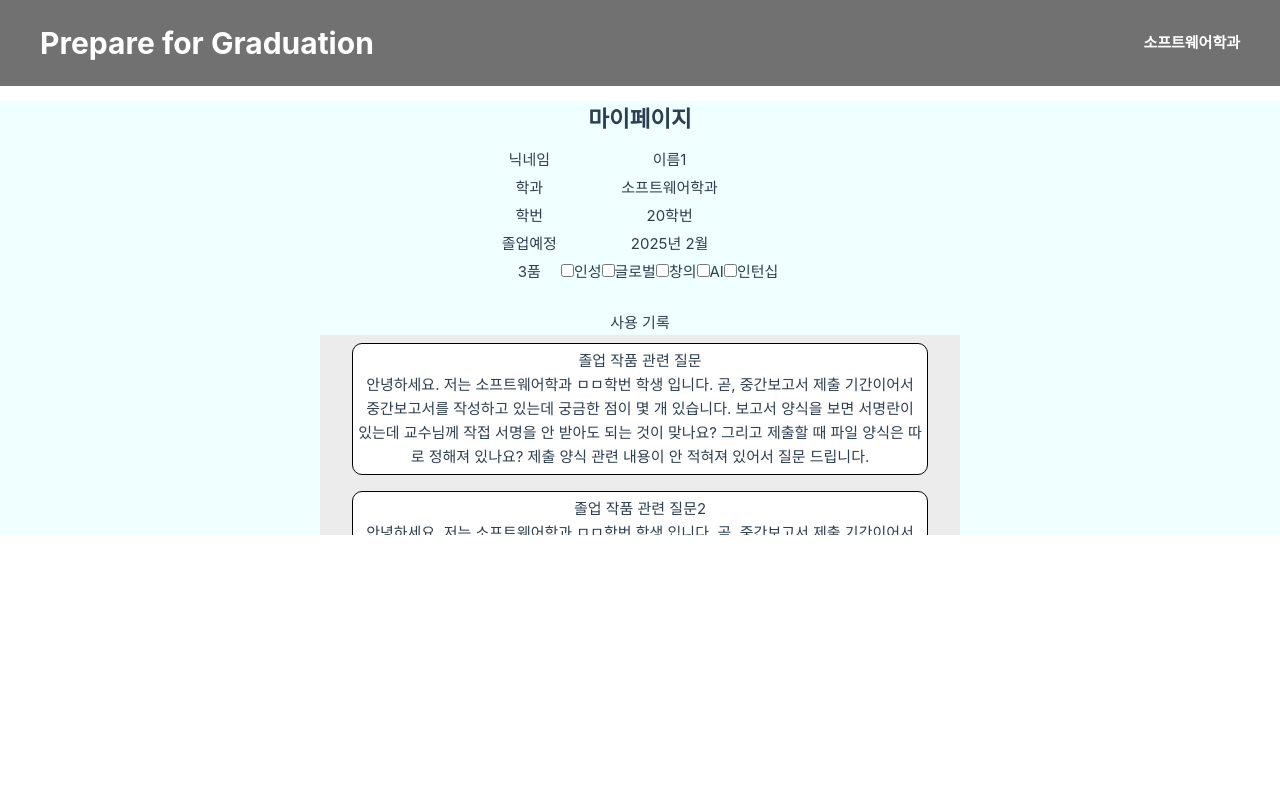
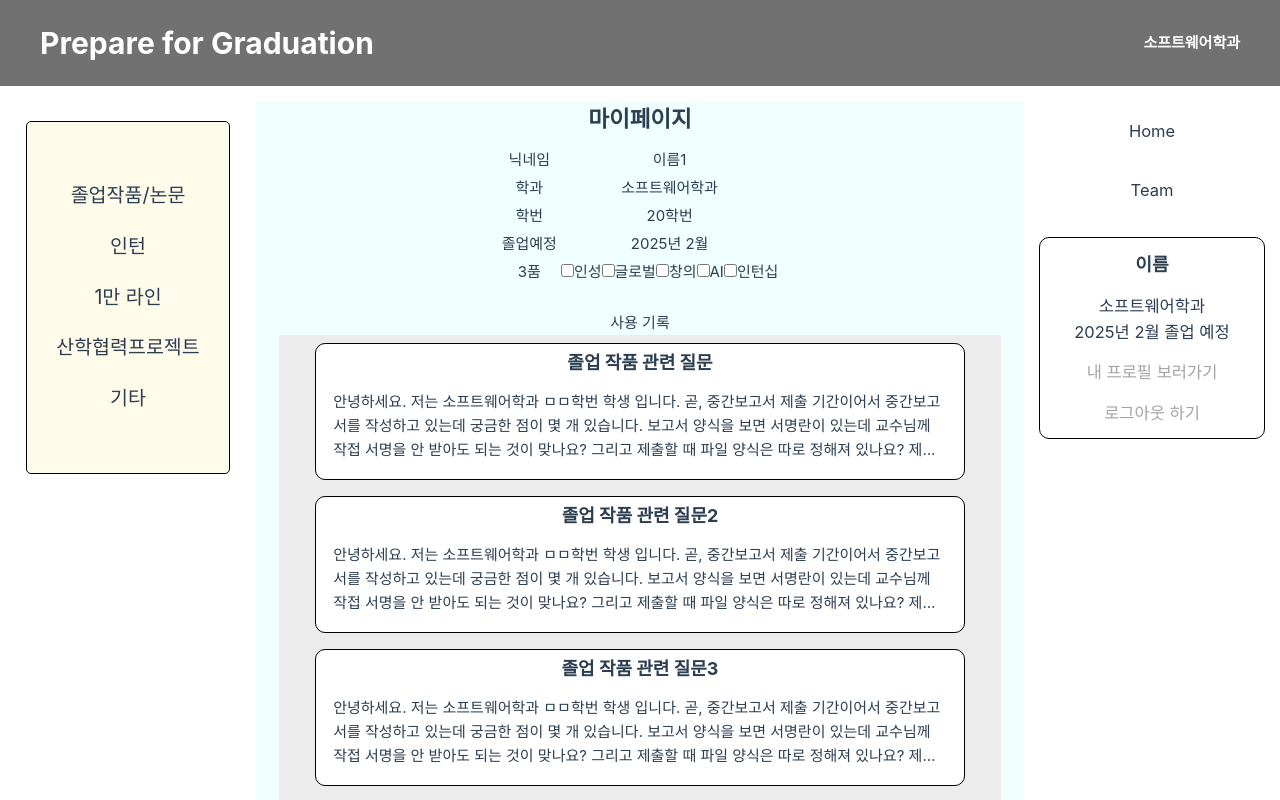
Before and after one commit to yu9i/ISE_Team8, a Vue app in the folder team8/: page /mypage in a window 1280 px wide. Shown: the top 800 px of the page. Built offline with nearby package versions, Linux system fonts and the light colour scheme.

Commit message:
회원가입/로그인 임시 저장 기능
백엔드가 없기 때문에 이 페이지를 나가면 모든 데이터가 사라져요

```diff
--- a/team8/src/components/Community.vue
+++ b/team8/src/components/Community.vue
@@ -51,6 +51,7 @@
             <div id="page-profile-grad">2025년 2월 졸업 예정</div>
           </div>
           <div class="page-profile-bottom" @click="goToMyPage">내 프로필 보러가기</div>
+          <div class="page-profile-bottom" @click="Logout">로그아웃 하기</div>
         </div>
         <div class="main-add-postb" @click="ShowAddPost = true"><font-awesome-icon icon="fa-solid fa-square-plus" size="3x"/></div>
       </div>
@@ -133,11 +134,12 @@
       },
 
       CancelPost(){
+        this.ShowAddPost=false;
+        this.AddPost = false;
         this.PostForm.title = "";
         this.PostForm.content = "";
         this.PostForm.file = "";
         this.contentLength = 0;
-        this.AddPost = false;
       },
       goToMainPage() {
         this.$router.push('/community');
@@ -148,6 +150,9 @@
       goToMyPage() {
         this.$router.push('/mypage');
       },
+      Logout(){
+        this.$router.push('/');
+      }
 
     }
   }
--- a/team8/src/components/MyPage.vue
+++ b/team8/src/components/MyPage.vue
@@ -1,4 +1,15 @@
-<template>
+<template><div class="main" :style="{}">
+  <div class="main-community">
+    <div class="main-menu">
+      <div class="main-menu-box">
+        <div>졸업작품/논문</div>
+        <div>인턴</div>
+        <div>1만 라인</div>
+        <div>산학협력프로젝트</div>
+        <div>기타</div>
+      </div>
+    </div>
+
     <div id = "mypage">
         <h2>마이페이지</h2>
         <table id = "information">
@@ -101,9 +112,72 @@
         </div>
       </div>
     </div>
+
+    <div class="main-page">
+      <div class="page-home" @click="goToMainPage">Home</div>
+      <div class="page-team" @click="goToTeamPage">Team</div>
+      <div class="page-profile">
+        <div class="page-profile-top">
+          <div id="page-profile-pic"></div>
+          <div id="page-profile-name">이름</div>
+        </div>
+        <div class="page-profile-mid">
+          <div id="page-profile-dep">소프트웨어학과</div>
+          <div id="page-profile-grad">2025년 2월 졸업 예정</div>
+        </div>
+        <div class="page-profile-bottom" @click="goToMyPage">내 프로필 보러가기</div>
+        <div class="page-profile-bottom" @click="Logout">로그아웃 하기</div>
+      </div>
+    </div>
+  </div>
+
+  <div class="commu-add-post" v-if="ShowAddPost">
+    <div class="commu-add-new">
+      <div class="commu-add-title">
+        <input type="text" id="commu-add-title" v-model="PostForm.title" required minlength="2" @input="PostLimitText" placeholder="제목을 입력하세요">
+      </div>
+      <div class="commu-add-cont">
+        <textarea id="comm-add-cont" v-model="PostForm.content" placeholder="내용을 입력해주세요" required rows="20" cols="60"  @input="PostLimitText"></textarea>
+        <div class="commu-word-count">{{contentLength}}/500자</div>
+      </div>
+      <div class="commu-add-file">
+        <input type="file" id="commu-add-file" accept="image/*, .pdf, .doc">
+      </div>
+      <div class="commu-add-ornot">
+        <div class="commu-add-cancel" @click="CancelPost">취소</div>
+        <div class="commu-add-all" @click="PostAll">추가하기</div>
+      </div>
+    </div>
+  </div>
+</div>
+
 </template>
 
 <script>
+  export default {
+    data() {
+        return {
+
+        };
+    },
+
+    methods:{
+
+      goToMainPage() {
+        this.$router.push('/community');
+      },
+      goToTeamPage() {
+        this.$router.push('/teambuilding');
+      },
+      goToMyPage() {
+        this.$router.push('/mypage');
+      },
+      Logout(){
+        this.$router.push('/');
+      }
+
+    }
+  }
 </script>
 
 <style>
@@ -154,3 +228,234 @@
 
 
 </style>
+
+<style scoped>
+
+.main {
+  display: block;
+}
+
+.main-community{
+  max-height: 800px;
+  display: grid;
+  grid-template-columns: 2fr 6fr 2fr;
+  justify-items: center;
+}
+
+.main-menu {
+  font-size: 1.3em;
+  align-items: center;
+  padding: 1em;
+}
+
+.main-menu > .main-menu-box {
+  display: flex;
+  align-items: center;
+  flex-direction: column;
+  justify-content: space-around;
+  flex-wrap: wrap;
+  background: #FFFBEB;
+  border: solid 1px black;
+  border-radius: 5px;
+  padding: 2.5em 1.5em;
+}
+
+.main-menu > .main-menu-box > div {
+  padding: 0.5em 0;
+  cursor: pointer;
+}
+
+.main-menu > .main-menu-box > div:hover {
+  font-weight: bold;
+}
+
+.main-posts {
+  background: #ECECEC;
+  display: flex;
+  flex-direction: column;
+  justify-content: flex-start;
+  text-align: center;
+  align-items: center;
+  width: 94%;
+  max-height: 750px;
+  margin-bottom: 3em;
+  padding-bottom: 2em;
+  overflow-y: scroll;
+}
+
+.main-posts > #page-name {
+  padding: 0.5em;
+}
+
+.main-posts > .post {
+  width: 90%;
+  display: flex;
+  flex-direction: column;
+  flex-wrap: wrap;
+  justify-content: flex-start;
+  background: white;
+  border: solid 1px black;
+  border-radius: 10px;
+  padding: 5px;
+  margin: 8px 0;
+  cursor: pointer;
+}
+
+.main-posts > .post > #post-title {
+  font-weight: bold;
+  font-size: 1.2em;
+}
+
+.main-posts > .post > .post-content {
+  padding: 0.8em;
+}
+
+.main-posts > .post > .post-content > #post-det {
+  display: -webkit-box;
+  font-size: 1em;
+  text-align: left;
+  white-space: normal;
+  word-wrap: break-word;
+  -webkit-line-clamp: 3;
+  -webkit-box-orient: vertical;
+  overflow: hidden;
+  text-overflow: ellipsis;
+}
+
+.main-page {
+  width: 100%;
+  align-content: center;
+  display: flex;
+  flex-direction: column;
+  justify-content: flex-start;
+  align-items: center;
+  padding: 0 1em;
+}
+
+.main-page > div {
+  font-size: 1.1em;
+  margin: 1em;
+}
+
+.main-page > .page-home, .main-page >.page-team {
+  cursor: pointer;
+}
+
+.main-page > .page-home:hover, .main-page >.page-team:hover {
+  font-weight: bold;
+}
+
+.main-page > .page-profile {
+  width: 100%;
+  display: flex;
+  flex-direction: column;
+  flex-wrap: nowrap;
+  justify-content: space-around;
+  border: solid 1px black;
+  border-radius: 10px;
+  align-items: center;
+  padding: 5px;
+}
+
+.main-page > .page-profile > div {
+  margin: 7px;
+}
+
+.main-page > .page-profile > .page-profile-top > #page-profile-name {
+  font-weight: bold;
+  font-size: 1.1em;
+}
+
+.main-page > .page-profile > .page-profile-mid {
+  display: flex;
+  flex-direction: column;
+  align-items: center;
+}
+
+.main-page > .page-profile > .page-profile-bottom {
+  color: #a4a4a4;
+}
+
+.main-page > .page-profile >.page-profile-bottom:hover {
+  font-weight: bold;
+  cursor: pointer;
+}
+
+.main-page > .main-add-postb:hover {
+  cursor: pointer;
+}
+
+.commu-add-post {
+  display: block;
+}
+
+.commu-add-new {
+  background: white;
+  width: auto;
+  position: fixed;
+  top: 15%;
+  left: 50%;
+  transform: translateX( -50% );
+  border: solid 1px black;
+  border-radius: 5px;
+  display: flex;
+  flex-direction: column;
+  flex-wrap: wrap;
+  align-items: center;
+  justify-content: flex-start;
+  padding: 1em 2.5em;
+  font-size: 1.1em;
+}
+
+.commu-add-new > div {
+  margin: 5px;
+}
+
+.commu-add-new > .commu-add-title{
+
+}
+
+.commu-add-new > .commu-add-title > #commu-add-title{
+  width: 20em;
+  height: 2em;
+  font-size: 1.3em;
+  font-weight: bold;
+}
+
+.commu-add-new > .commu-add-cont > .commu-word-count{
+  text-align: right;
+}
+
+.commu-add-new > .commu-add-file{
+
+}
+
+.commu-add-ornot {
+  display: flex;
+  align-items: center;
+  flex-direction: row;
+  flex-wrap: wrap;
+}
+
+.commu-add-new > .commu-add-ornot > .commu-add-cancel{
+  color:#a8a8a8;
+  border: solid 2px #a4a4a4;
+  border-radius: 10px;
+  padding: 0.2em 1em;
+  font-size: 1em;
+  cursor: pointer;
+  margin: 5px;
+}
+
+.commu-add-new > .commu-add-ornot > .commu-add-all{
+  background: #9ef686;
+  border: solid 2px #92d035;
+  border-radius: 10px;
+  padding: 0.2em 1em;
+  font-size: 1.2em;
+  font-weight: bold;
+  cursor: pointer;
+  margin: 5px;
+}
+
+</style>
--- a/team8/src/components/TeamBuilding.vue
+++ b/team8/src/components/TeamBuilding.vue
@@ -130,6 +130,7 @@
             <div id="page-profile-grad">2025년 2월 졸업 예정</div>
           </div>
           <div class="page-profile-bottom" @click="goToMyPage">내 프로필 보러가기</div>
+          <div class="page-profile-bottom" @click="Logout">로그아웃 하기</div>
         </div>
       </div>
     </div>
@@ -302,6 +303,9 @@ export default {
     goToMyPage() {
       this.$router.push('/mypage');
     },
+    Logout(){
+        this.$router.push('/');
+      }
 
   }
 };
--- a/team8/src/login.vue
+++ b/team8/src/login.vue
@@ -45,27 +45,48 @@
                     registername: "",
                     registerpw:"",
                     registerpwcheck: ""
+                },
+                database: {
+                    nmcheck: "1",
+                    username: [],
+                    password: [],
                 }
             }
         },
         methods: {
             login() {
                 if(this.input.username != "" && this.input.password != "") {
-                    if(this.input.username == "1234" && this.input.password == "1q2w3e4r!") {
-                        //로그인 성공
-                        this.$router.push('community');
-                        console.log("로그인 성공");
-                    } else {
-                        console.log("아이디 혹은 비밀번호 오류");
-                    }
+                    for(var i =0; i< this.database.username.length;i++){
+                            if(this.input.username == this.database.username[i]){
+                                if(this.input.password == this.database.password[i]){
+                                    this.$router.push('community');
+                                }
+                            }
+                        }
+
                 } else {
-                    console.log("아이디 혹은 비밀번호를 입력하세요");
+                    alert("아이디 혹은 비밀번호 오류");
                 }
             },
             register(){
                 if(this.input.registerpw != "" && this.input.registerpwcheck !="" && this.input.registername != ""){
                     if(this.input.registerpw != this.input.registerpwcheck){
-                        console.log("비밀번호 확인 오류");
+                        alert("비밀번호 확인 오류");
+                    }
+                    else{
+                        for(var i =0; i< this.database.username.length;i++){
+                            if(this.input.registername == this.database.username[i]){
+                                alert("이미 존재하는 사용자 이름입니다");
+                                this.database.nmcheck = 0;
+                                break;
+                            }
+                        }
+                        if (this.database.nmcheck==1){
+                        this.database.username.push(this.input.registername);
+                        this.database.password.push(this.input.registerpw);
+                        alert("사용자 생성 성공");
+                        }
+                        this.database.nmcheck = 1;
                     }
                 }
             }
@@ -74,7 +95,6 @@
 </script>
 
 <style>
-
 #login .form-inputs {
     text-align: center;
     padding-bottom: 10px;
@@ -95,5 +115,4 @@
     float: right;
     text-align: center;
 }
-
 </style>
--- a/team8/src/router.js
+++ b/team8/src/router.js
@@ -7,7 +7,7 @@ import Login from './login.vue';
 
 const routes = [
 
-    { path: '/login', component:Login},
+    { path: '/', component:Login},
     { path: '/community', component:Community},
     { path: '/mypage', component:MyPage},
     { path: '/teambuilding', component:TeamBuilding}
```
